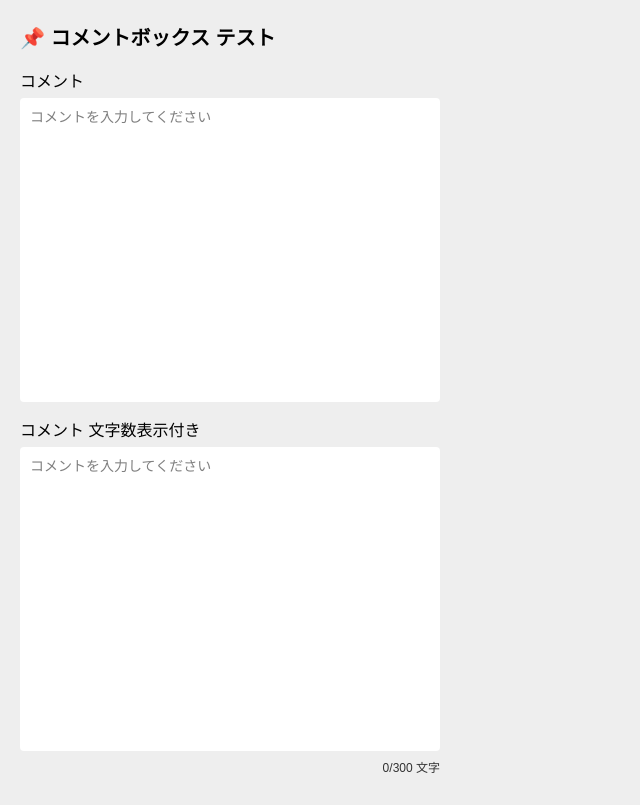
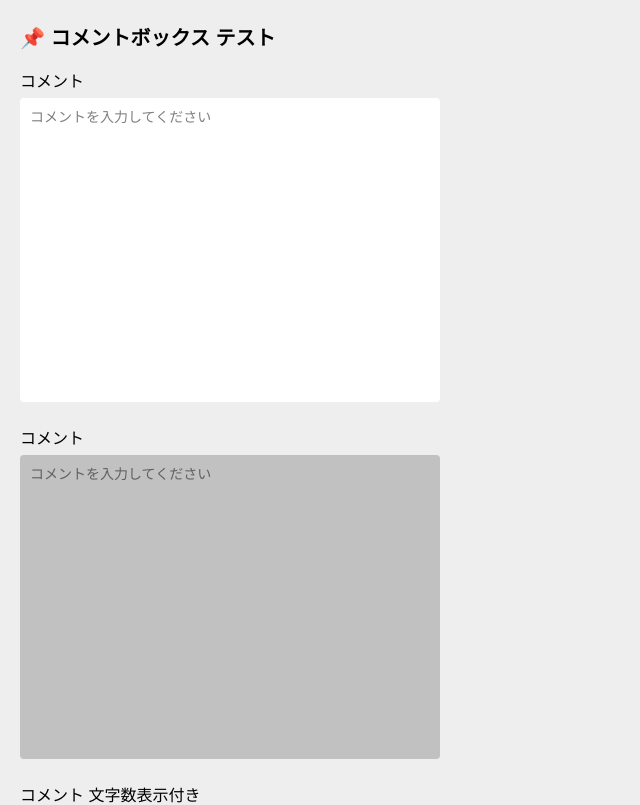
Before and after one commit to ymtakt/nextjs_sample, a Next.js app: page /comp-test/comment-box in a window 1280 px wide. Shown: the top 805 px of the page, without its empty margins (0-640 px from the left). Built offline with nearby package versions, Linux system fonts and the light colour scheme.

Commit message:
feat:コメントボックスに背景色オプションを追加

```diff
--- a/src/app/(test)/comp-test/comment-box/page.tsx
+++ b/src/app/(test)/comp-test/comment-box/page.tsx
@@ -15,7 +15,12 @@ export default function Home() {
           value={inputValue}
           onChange={(e) => setInputValue(e.target.value)}
         />
-      </div>
+        <CommentBox
+          label="コメント"
+          bgColor="bg-cp-soft-gray"
+          value={inputValue}
+          onChange={(e) => setInputValue(e.target.value)}
+        />
         <CommentBox
           label="コメント 文字数表示付き"
           value={inputValue}
@@ -24,5 +29,6 @@ export default function Home() {
           maxLength={300}
         />
       </div>
+    </div>
   );
 }
--- a/src/components/general/FormParts/CommentBox/index.tsx
+++ b/src/components/general/FormParts/CommentBox/index.tsx
@@ -9,6 +9,7 @@ type CommentBoxSizeProps = {
   isRounded?: boolean;
   isMaxLength?: boolean;
   maxLength?: number;
+  bgColor?: string;
 };
 
 export default function CommentBox({
@@ -20,12 +21,10 @@ export default function CommentBox({
   isRounded = true,
   isMaxLength = false,
   maxLength = 10000,
+  bgColor = "bg-cp-white",
 }: CommentBoxSizeProps) {
   const roundedType = isRounded ? "rounded" : "";
-  // 背景色の指定も含む
-  const disabledStyle = isDisabled
-    ? "bg-gray-100 cursor-not-allowed"
-    : "bg-cp-white";
+  const bgColorStyle = isDisabled ? "bg-gray-100 cursor-not-allowed" : bgColor;
   return (
     <div className="w-105">
       {label && <label className="body-cp-medium">{label}</label>}
@@ -36,7 +35,7 @@ export default function CommentBox({
         disabled={isDisabled}
         {...(isMaxLength && maxLength ? { maxLength } : {})}
         className={`
-          ${disabledStyle} ${roundedType}
+          ${roundedType} ${bgColorStyle}
           w-full h-76 body-cp-small pl-2.5 pt-2 mt-1 focus:outline-none resize-none
         `}
       />
```
Lines whose indentation alone changed are shown as unchanged.
